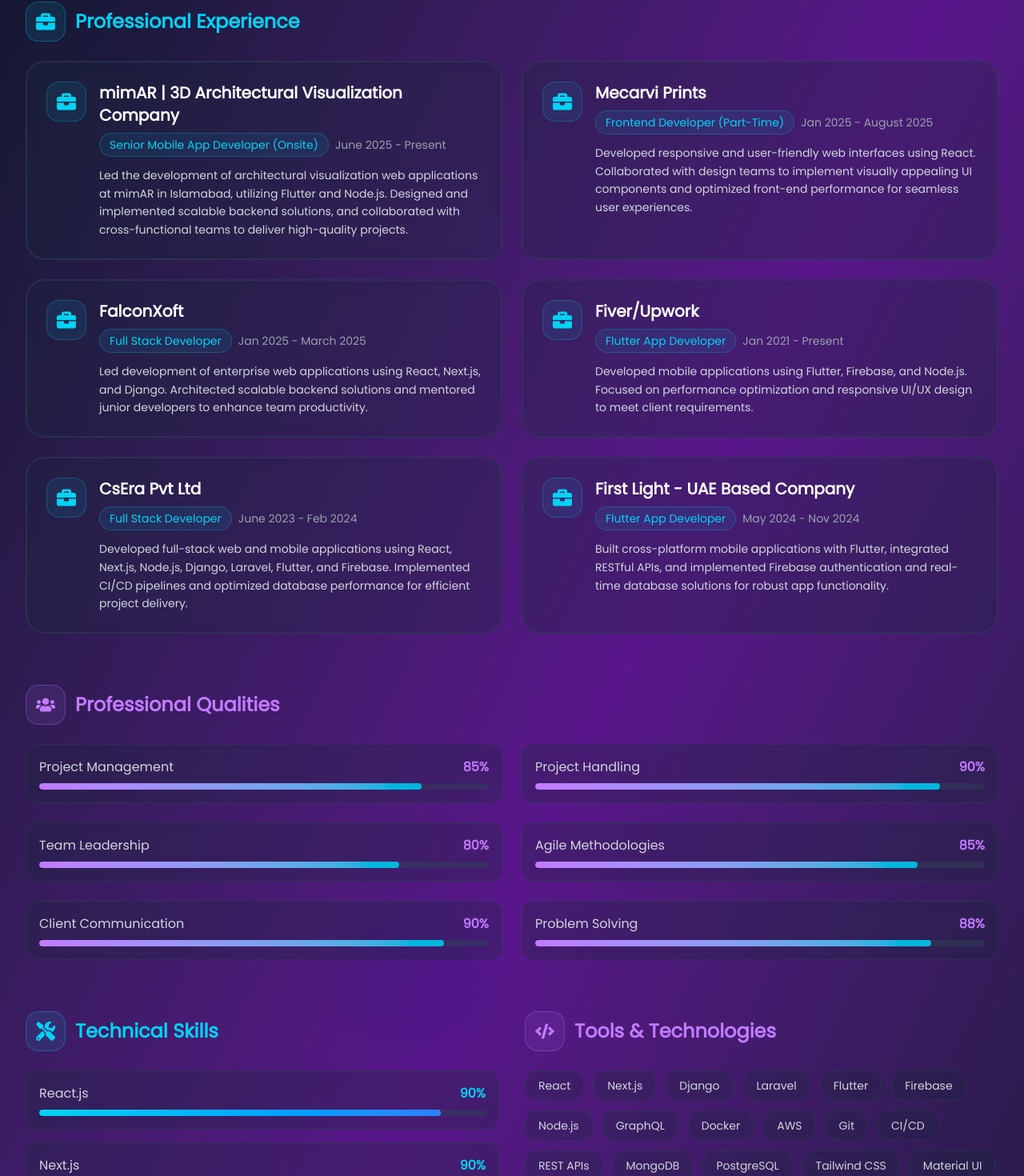
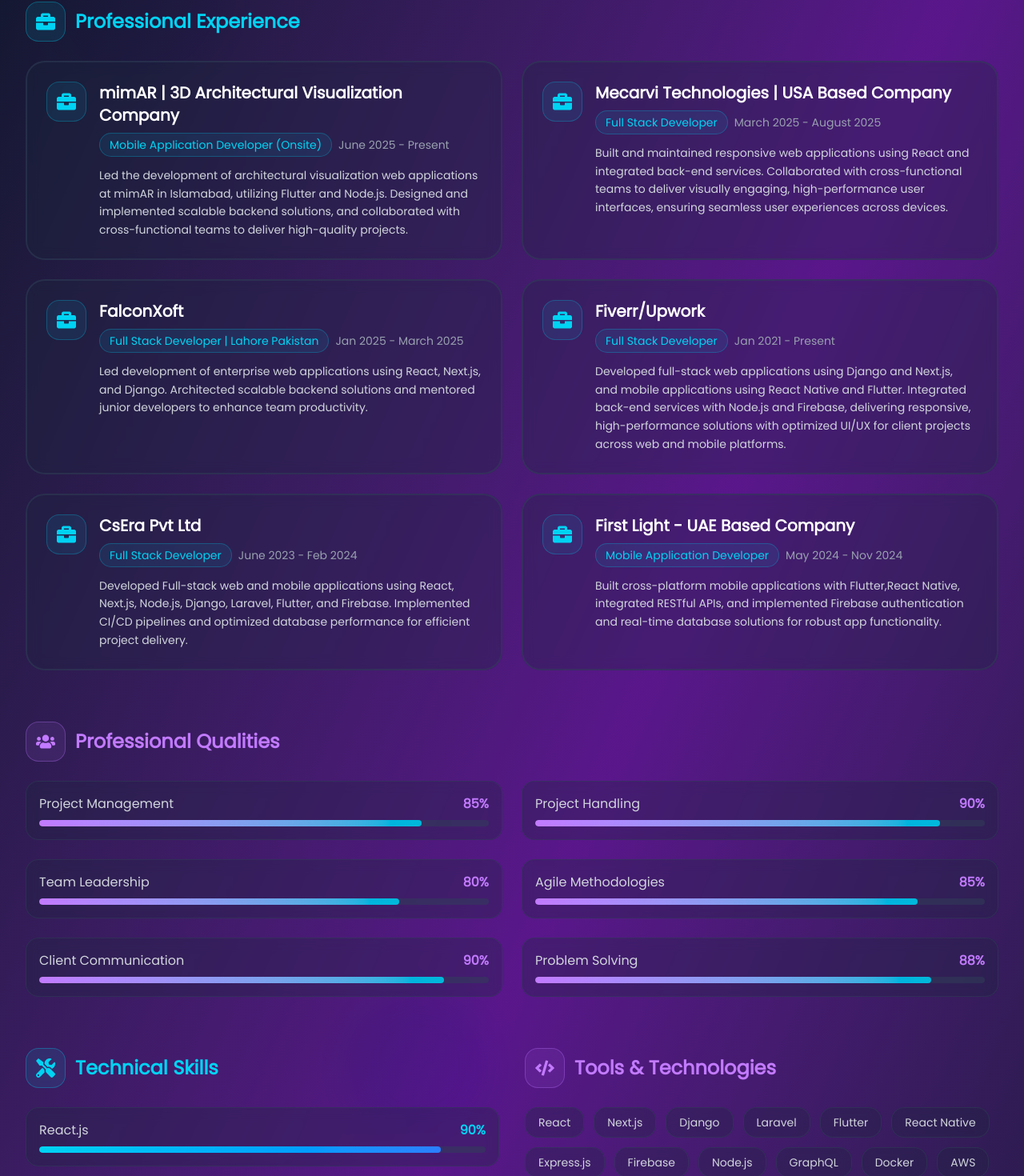
Before and after one commit to syedtayab321/Personal-Portfolio, a React (Vite) app: page / in a window 1280 px wide. Shown: the part 3945-5415 px from the top of the page at 80% size. Built offline with nearby package versions, Linux system fonts and the light colour scheme.

Commit message:
changes in experiance + profile

```diff
--- a/src/Components/Main/ExperiancesSection.jsx
+++ b/src/Components/Main/ExperiancesSection.jsx
@@ -4,39 +4,45 @@ import { useEffect, useRef } from "react";
 const experiences = [
   {
     company: "mimAR | 3D Architectural Visualization Company",
-    role: "Senior Mobile App Developer (Onsite)",
+    role: "Mobile Application Developer (Onsite)",
     duration: "June 2025 - Present",
-    description: "Led the development of architectural visualization web applications at mimAR in Islamabad, utilizing Flutter and Node.js. Designed and implemented scalable backend solutions, and collaborated with cross-functional teams to deliver high-quality projects.",
+    description:
+      "Led the development of architectural visualization web applications at mimAR in Islamabad, utilizing Flutter and Node.js. Designed and implemented scalable backend solutions, and collaborated with cross-functional teams to deliver high-quality projects.",
   },
   {
-    company: "Mecarvi Prints",
-    role: "Frontend Developer (Part-Time)",
-    duration: "Jan 2025 - August 2025",
-    description: "Developed responsive and user-friendly web interfaces using React. Collaborated with design teams to implement visually appealing UI components and optimized front-end performance for seamless user experiences.",
+    company: "Mecarvi Technologies | USA Based Company",
+    role: "Full Stack Developer",
+    duration: "March 2025 - August 2025",
+    description:
+      "Built and maintained responsive web applications using React and integrated back-end services. Collaborated with cross-functional teams to deliver visually engaging, high-performance user interfaces, ensuring seamless user experiences across devices.",
   },
   {
     company: "FalconXoft",
-    role: "Full Stack Developer",
+    role: "Full Stack Developer | Lahore Pakistan",
     duration: "Jan 2025 - March 2025",
-    description: "Led development of enterprise web applications using React, Next.js, and Django. Architected scalable backend solutions and mentored junior developers to enhance team productivity.",
+    description:
+      "Led development of enterprise web applications using React, Next.js, and Django. Architected scalable backend solutions and mentored junior developers to enhance team productivity.",
   },
   {
-    company: "Fiver/Upwork",
-    role: "Flutter App Developer",
+    company: "Fiverr/Upwork",
+    role: "Full Stack Developer",
     duration: "Jan 2021 - Present",
-    description: "Developed mobile applications using Flutter, Firebase, and Node.js. Focused on performance optimization and responsive UI/UX design to meet client requirements.",
+    description:
+      "Developed full-stack web applications using Django and Next.js, and mobile applications using React Native and Flutter. Integrated back-end services with Node.js and Firebase, delivering responsive, high-performance solutions with optimized UI/UX for client projects across web and mobile platforms.",
   },
   {
     company: "CsEra Pvt Ltd",
     role: "Full Stack Developer",
     duration: "June 2023 - Feb 2024",
-    description: "Developed full-stack web and mobile applications using React, Next.js, Node.js, Django, Laravel, Flutter, and Firebase. Implemented CI/CD pipelines and optimized database performance for efficient project delivery.",
+    description:
+      "Developed Full-stack web and mobile applications using React, Next.js, Node.js, Django, Laravel, Flutter, and Firebase. Implemented CI/CD pipelines and optimized database performance for efficient project delivery.",
   },
   {
     company: "First Light - UAE Based Company",
-    role: "Flutter App Developer",
+    role: "Mobile Application Developer",
     duration: "May 2024 - Nov 2024",
-    description: "Built cross-platform mobile applications with Flutter, integrated RESTful APIs, and implemented Firebase authentication and real-time database solutions for robust app functionality.",
+    description:
+      "Built cross-platform mobile applications with Flutter,React Native, integrated RESTful APIs, and implemented Firebase authentication and real-time database solutions for robust app functionality.",
   },
 ];
 
@@ -44,9 +50,11 @@ const technicalSkills = [
   { name: "React.js", percentage: 90 },
   { name: "Next.js", percentage: 90 },
   { name: "Node.js", percentage: 90 },
+  { name: "Express.js", percentage: 85 },
   { name: "Django", percentage: 85 },
   { name: "Laravel", percentage: 75 },
   { name: "Flutter", percentage: 90 },
+  { name: "React Native", percentage: 85 },
   { name: "Firebase/MongoDB", percentage: 85 },
   { name: "MySQL/PostgreSQL", percentage: 85 },
   { name: "Bootstrap/Tailwind", percentage: 90 },
@@ -65,9 +73,29 @@ const professionalQualities = [
 ];
 
 const technologies = [
-  "React", "Next.js", "Django", "Laravel", "Flutter", "Firebase", "Node.js",
-  "GraphQL", "Docker", "AWS", "Git", "CI/CD", "REST APIs", "MongoDB", "PostgreSQL",
-  "Tailwind CSS", "Material UI", "Redux", "TypeScript", "DevOps", "AI Integrations"
+  "React",
+  "Next.js",
+  "Django",
+  "Laravel",
+  "Flutter",
+  "React Native",
+  "Express.js",
+  "Firebase",
+  "Node.js",
+  "GraphQL",
+  "Docker",
+  "AWS",
+  "Git",
+  "CI/CD",
+  "REST APIs",
+  "MongoDB",
+  "PostgreSQL",
+  "Tailwind CSS",
+  "Material UI",
+  "Redux",
+  "TypeScript",
+  "DevOps",
+  "AI Integrations",
 ];
 
 const ExperienceSkills = () => {
@@ -77,7 +105,7 @@ const ExperienceSkills = () => {
     const canvas = canvasRef.current;
     if (!canvas) return;
 
-    const ctx = canvas.getContext('2d');
+    const ctx = canvas.getContext("2d");
     canvas.width = window.innerWidth;
     canvas.height = window.innerHeight;
 
@@ -117,10 +145,10 @@ const ExperienceSkills = () => {
     }
 
     function animate() {
-      ctx.fillStyle = 'rgba(15, 23, 42, 0.03)';
+      ctx.fillStyle = "rgba(15, 23, 42, 0.03)";
       ctx.fillRect(0, 0, canvas.width, canvas.height);
 
-      particles.forEach(particle => {
+      particles.forEach((particle) => {
         particle.update();
         particle.draw();
       });
@@ -135,13 +163,12 @@ const ExperienceSkills = () => {
       canvas.height = window.innerHeight;
     };
 
-    window.addEventListener('resize', handleResize);
-    return () => window.removeEventListener('resize', handleResize);
+    window.addEventListener("resize", handleResize);
+    return () => window.removeEventListener("resize", handleResize);
   }, []);
 
   return (
     <section className="min-h-screen bg-gradient-to-br from-slate-900 via-purple-900 to-slate-900 text-white py-16 px-4 sm:px-6 lg:px-8 relative overflow-hidden">
-
       <div className="absolute inset-0 overflow-hidden">
         <div className="absolute top-20 left-10 w-64 h-64 bg-cyan-600 rounded-full mix-blend-multiply filter blur-xl opacity-10 animate-pulse-slow" />
         <div className="absolute bottom-20 right-10 w-80 h-80 bg-purple-600 rounded-full mix-blend-multiply filter blur-xl opacity-10 animate-bounce-slow" />
@@ -176,14 +203,20 @@ const ExperienceSkills = () => {
                     </div>
                   </div>
                   <div>
-                    <h4 className="text-xl font-bold text-white mb-2 group-hover:text-cyan-400 transition-colors duration-300">{exp.company}</h4>
+                    <h4 className="text-xl font-bold text-white mb-2 group-hover:text-cyan-400 transition-colors duration-300">
+                      {exp.company}
+                    </h4>
                     <div className="flex flex-wrap items-center gap-2 mb-3">
                       <span className="px-3 py-1 bg-cyan-500/10 text-cyan-400 rounded-full text-sm font-medium border border-cyan-500/30">
                         {exp.role}
                       </span>
-                      <span className="text-gray-400 text-sm">{exp.duration}</span>
+                      <span className="text-gray-400 text-sm">
+                        {exp.duration}
+                      </span>
                     </div>
-                    <p className="text-gray-300 text-sm leading-relaxed">{exp.description}</p>
+                    <p className="text-gray-300 text-sm leading-relaxed">
+                      {exp.description}
+                    </p>
                   </div>
                 </div>
               </div>
@@ -200,10 +233,17 @@ const ExperienceSkills = () => {
           </h3>
           <div className="grid grid-cols-1 sm:grid-cols-2 gap-6">
             {professionalQualities.map((quality, index) => (
-              <div key={index} className="backdrop-blur-sm bg-slate-800/30 p-4 rounded-2xl border border-slate-700/50">
+              <div
+                key={index}
+                className="backdrop-blur-sm bg-slate-800/30 p-4 rounded-2xl border border-slate-700/50"
+              >
                 <div className="flex justify-between mb-2">
-                  <span className="text-gray-300 font-medium">{quality.name}</span>
-                  <span className="text-purple-400 font-bold">{quality.percentage}%</span>
+                  <span className="text-gray-300 font-medium">
+                    {quality.name}
+                  </span>
+                  <span className="text-purple-400 font-bold">
+                    {quality.percentage}%
+                  </span>
                 </div>
                 <div className="w-full bg-slate-700/50 h-2 rounded-full overflow-hidden">
                   <div
@@ -226,10 +266,17 @@ const ExperienceSkills = () => {
             </h3>
             <div className="space-y-4">
               {technicalSkills.map((skill, index) => (
-                <div key={index} className="backdrop-blur-sm bg-slate-800/30 p-4 rounded-2xl border border-slate-700/50">
+                <div
+                  key={index}
+                  className="backdrop-blur-sm bg-slate-800/30 p-4 rounded-2xl border border-slate-700/50"
+                >
                   <div className="flex justify-between mb-2">
-                    <span className="text-gray-300 font-medium">{skill.name}</span>
-                    <span className="text-cyan-400 font-bold">{skill.percentage}%</span>
+                    <span className="text-gray-300 font-medium">
+                      {skill.name}
+                    </span>
+                    <span className="text-cyan-400 font-bold">
+                      {skill.percentage}%
+                    </span>
                   </div>
                   <div className="w-full bg-slate-700/50 h-2 rounded-full overflow-hidden">
                     <div
```
Also changed, not shown: src/assets/images/profile2.png.
